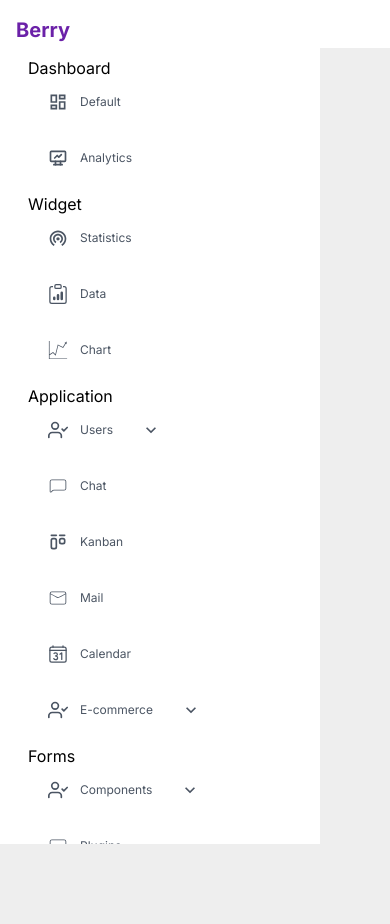
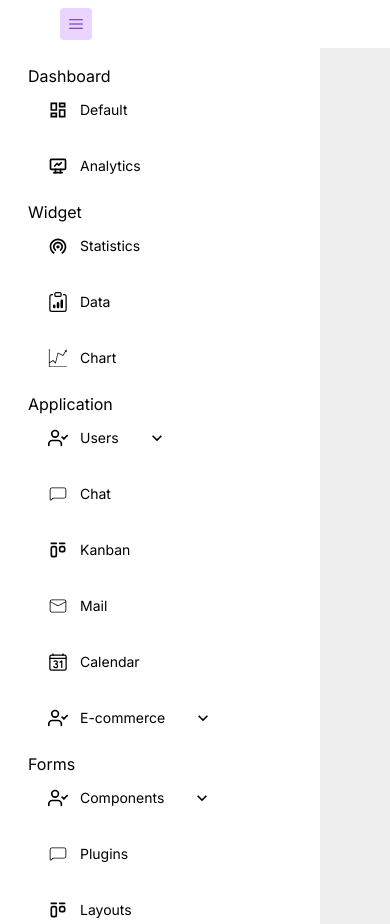
Before and after one commit to senayakagunduz/next-dashboard, a Next.js app: page / in a window 390 px wide. Before the commit the page ends 844 px from the top, so only its background shows below. Built offline with nearby package versions, Linux system fonts and the light colour scheme.

Commit message:
changed colors on tailwind config

```diff
--- a/src/app/components/Content.jsx
+++ b/src/app/components/Content.jsx
@@ -2,7 +2,11 @@ import React from 'react'
 
 const Content = () => {
   return (
-    <div className='flex flex-row'>
+    <div className='flex z-0 h-screen overflow-y-auto'>
+       {/* <div className='flex flex-col'>
+          <p className='flex text-lg lg:text-xl px-1 lg:px-5 mt-5'>Lorem ipsum dolor, sit amet consectetur adipisicing elit. Sint, itaque voluptatum repellendus repellat dolore doloremque exercitationem provident vero odio alias saepe suscipit, perspiciatis ipsam? Sit dolore, ea a modi sequi natus eius laudantium suscipit aspernatur excepturi quidem veniam non praesentium.</p>
+          <p className='flex text-lg lg:text-xl px-6 lg:px-1 mt-5'>Lorem ipsum dolor, sit amet consectetur adipisicing elit. Sint, itaque voluptatum repellendus repellat dolore doloremque exercitationem provident vero odio alias saepe suscipit, perspiciatis ipsam? Sit dolore, ea a modi sequi natus eius laudantium suscipit aspernatur excepturi quidem veniam non praesentium.</p>
+        </div> */}
     </div>
   )
 }
--- a/src/app/components/SideBar.jsx
+++ b/src/app/components/SideBar.jsx
@@ -4,51 +4,18 @@ import SideBarDynamic from './SideBarDynamic';
 import data from './data';
 
 
-const SideBar = ({ collapsed, isVisible, setIsVisible }) => {
-    const [isMobile, setIsMobile] = useState(window.innerWidth < 768);
-
-    const sidebarRef = useRef(null);
-
-    useEffect(() => {
-        const handleResize = () => {
-            setIsMobile(window.innerWidth < 768);
-        }
-
-        window.addEventListener('resize', handleResize);
-
-        return () => {
-            window.removeEventListener('resize', handleResize);
-        };
-    }, []);
-
-    const handleDocumentClick = (e) => {
-        if (isVisible && isMobile && !sidebarRef.current.contains(e.target)) {
-            setIsVisible(!isVisible)
-        }
-    };
-
-    useEffect(() => {
-        document.addEventListener('click', handleDocumentClick);
-
-        return () => {
-            document.removeEventListener('click', handleDocumentClick);
-        };
-    }, [ setIsVisible, isVisible, isMobile]);
+const SideBar = ({ collapsed }) => {
 
     return (
-        <aside style={{ visibility: isVisible ? 'visible' : 'hidden' }}
-            ref={sidebarRef}
-            className={`flex bg-white sidebar h-screen z-99 transition-width duration-300
-            overflow-y-auto ${isMobile ? 'fixed top-0 bottom-0 left-0'
-                    : 'md:relative'} ${collapsed ? 'w-1/16' : 'w-80 max-w-7xl'}`}>
-
-            <nav className='h-full flex flex-col'>
-                {isMobile && (
-                    <span className='mb-3'>
-                        <a href="#" className='text-xl font-bold text-purple-800 py-4'>
+        // w-80 max-w-7xl
+        <aside className={`flex bg-white sidebar relative top-0 bottom-0 z-99 transiton-width duration-300 overflow-y-auto ${collapsed ? 'w-1/16' : 'w-80 md:block'}  `}>
+            {/* ${collapsed ? 'w-1/16' : 'w-80 md:block'} */}
+            <nav className='h-screen flex flex-col'>
+                    {/* <span className='mb-3 hidden md:visible'>
+                        <a href="#" className='text-xl font-bold bg-purpleBackground py-4'>
                             Berry
                         </a>
-                    </span>)}
+                    </span> */}
                 <ul className="flex-1 px-3">
                     {data.map((item, index) => (
                         <SideBarDynamic key={index} {...item} collapsed={collapsed} />
--- a/src/app/components/SideBarDynamic.jsx
+++ b/src/app/components/SideBarDynamic.jsx
@@ -16,7 +16,7 @@ const SideBarDynamic = ({ icon, text, children, collapsed }) => {
               <span>{icon}</span>
               <span className="">{text}</span>
               {!collapsed ? (
-                <div className="ml-2 flex-col text-xs lg:text-lg">
+                <div className="ml-2 flex-col text-sm lg:text-md pr-10">
                   {children.map((child, index) => (
                     <SideBarItem
                       onClick={() => handleItemClick(index)}
@@ -36,7 +36,7 @@ const SideBarDynamic = ({ icon, text, children, collapsed }) => {
                 <div className="ml-2">
                   {children.map((child, index) => (
                     <div key={index}
-                      className={`flex-column items-center gap-3  hover:bg-purple-100 ${selectedItem === index ? 'bg-purple-200' : ''} py-2 px-1.5 rounded-md mt-2`}
+                      className={`flex-column items-center gap-3 hover:bg-purpleBackground ${selectedItem === index ? 'bg-purple-200' : ''} py-2 px-1.5 rounded-md mt-2`}
                       onClick={() => handleItemClick(index)}>
                       <a href="#" key={index} className={`text-gray-600 text-sm flex items-center justify-center gap-x-4 transition-colors cursor-pointer p-2 ps-0 `}>
                         <span className={` text-gray-600 text-2xl block float-left`}>{child.icon}</span>
--- a/src/app/components/SideBarItem.jsx
+++ b/src/app/components/SideBarItem.jsx
@@ -8,16 +8,10 @@ const SideBarItem = ({ icon, text, children, index, collapsed }) => {
     setIsOpen(!isOpen);
   };
 
-    const itemClasses = `relative flex items-center justify-center py-2 my-1
-      font-medium rounded-md cursor-pointer transition-colors ps-0
-       ${!collapsed
-        ? "bg-gradient-to-tr from-indigo-200 to-indigo-100 text-index-800 hover:purple"
-        : "hover:bg-indigo-50 text-gray-600"
-      }`
 
   return (
     <div key={index} className={`flex-col items-center gap-2 cursor-pointer`}>
-        <div className="flex align-center justify-start mb-3 text-gray-600 hover:bg-purple-100  rounded hover-scale-110" >
+      <div className="flex align-center justify-start mb-3 text-textGrey hover:bg-purple-100  rounded hover-scale-110" >
 
         <div onClick={toggleDropdown} className="flex py-3 pl-3 items-center justify-between gap-7 w-30">
           <div className="flex items-center">
--- a/src/app/components/data.js
+++ b/src/app/components/data.js
@@ -36,20 +36,20 @@ const data = [
           {
             text: 'AccountProfile',
             children: [
-              { text: 'Profile01' },
-              { text: 'Profile02' },
-              { text: 'Profile03' }
+              { text: '. Profile01' },
+              { text: '. Profile02' },
+              { text: '. Profile03' }
             ]
           },
           {
             text: 'Customer',
             children: [
-              { text: 'Customer List' },
-              { text: 'Order List' },
-              { text: 'Create Invoice' },
-              { text: 'Order Details' },
-              { text: 'Product' },
-              { text: 'Product Review' }
+              { text: '. Customer List' },
+              { text: '. Order List' },
+              { text: '. Create Invoice' },
+              { text: '. Order Details' },
+              { text: '. Product' },
+              { text: '. Product Review' }
             ]
           },
         ]
@@ -62,10 +62,10 @@ const data = [
         icon: <FiUserCheck />,
         text: 'E-commerce',
         children: [
-          { text: 'Products' },
-          { text: 'Products Detail' },
-          { text: 'Product List' },
-          { text: 'Checkout' },
+          { text: '. Products' },
+          { text: '. Products Detail' },
+          { text: '. Product List' },
+          { text: '. Checkout' },
         ]
 
       },
@@ -80,14 +80,14 @@ const data = [
         icon: <FiUserCheck />,
         text: 'Components',
         children: [
-              { text: 'Autocomplete' },
-              { text: 'Button' },
-              { text: 'Checkbox' },
-              { text: 'Datte & Time' },
-              { text: 'Radio' },
-              { text: 'Slider' },
-              { text: 'Switch' },
-              { text: 'Text Field'}
+              { text: '. Autocomplete' },
+              { text: '. Button' },
+              { text: '. Checkbox' },
+              { text: '. Datte & Time' },
+              { text: '. Radio' },
+              { text: '. Slider' },
+              { text: '. Switch' },
+              { text: '. Text Field'}
         ]
       },
       { icon: <CiChat1 />, text: 'Plugins' },
@@ -97,10 +97,10 @@ const data = [
         icon: <FiUserCheck />,
         text: 'Data Grid',
         children: [
-          { text: 'Basic' },
-          { text: 'Inline Editing' },
-          { text: 'Column Groups' },
-          { text: 'Save & Restore' },
+          { text: '. Basic' },
+          { text: '. Inline Editing' },
+          { text: '. Column Groups' },
+          { text: '. Save & Restore' },
         ]
 
       },
--- a/src/app/page.js
+++ b/src/app/page.js
@@ -7,20 +7,21 @@ import Content from "./components/Content";
 
 export default function Home() {
   const [collapsed, setCollapsed] = useState(false); //açık
-  const [isVisible, setIsVisible] = useState(true);
+  // const [isVisible, setIsVisible] = useState(true);
+  // isVisible={isVisible} setIsVisible={setIsVisible}
 
   const toggleSidebar = () => {
-    setIsVisible(!isVisible)
+    setCollapsed(!collapsed)
   }
 
   return (
-    <div className={``}>
+    <div>
       <Header toggleSidebar={toggleSidebar} collapsed={collapsed} />
       <main className="flex items-start">
-        <SideBar className={`py-8 text-lg h-screen relative top-0 bottom-0`} isVisible={isVisible} setIsVisible={setIsVisible} toggleSidebar={toggleSidebar} collapsed={collapsed} setCollapsed={setCollapsed} />
+        <SideBar  toggleSidebar={toggleSidebar} collapsed={collapsed} setCollapsed={setCollapsed} />
         <Content />
       </main>
     </div>
   )
 }
-// <div className={`inset-0 bg-black bg-opacity-50 transition-opacity ease-in-out duration-300 z-[50] ${toggleSidebar} ? 'opacity-100 pointer-events-none' : 'opacity-0 pointer-events-none' `}>
+// className="py-8 text-lg h-screen relative top-0 bottom-0"
--- a/tailwind.config.js
+++ b/tailwind.config.js
@@ -26,7 +26,7 @@ module.exports = {
         'purpleHover': '#5E35B1',
         'lightBlue': '#E3F2FD',
         'darkBlue': '#1E88E5',
-        'textGrey':'#text-gray-600'
+        'textGrey':'rgb(75 85 99 / var(--tw-text-opacity))'
       },
       spacing:{
         128 : '32rem'
```
Lines whose indentation alone changed are shown as unchanged.
